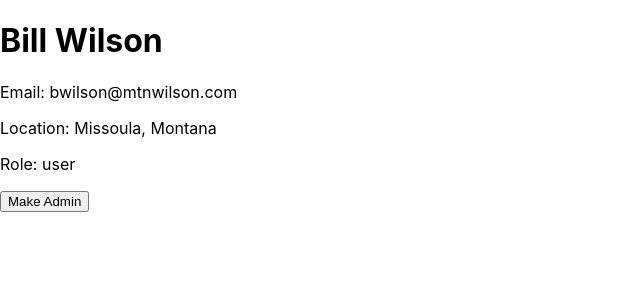
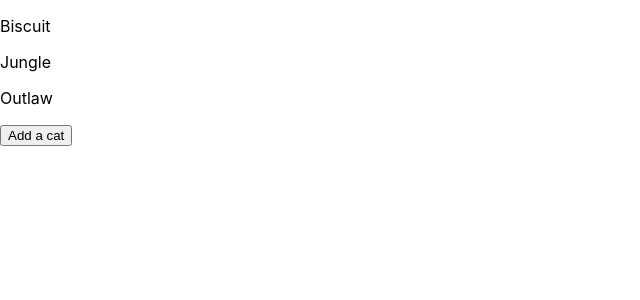
Before and after one commit to fpigeonjr/learning-react, a React (Create React App) app in the folder ch07/: page / in a window 1280 px wide. Shown: the top 300 px of the page, without its empty margins (0-640 px from the left). Built offline with nearby package versions, Linux system fonts and the light colour scheme.

Commit message:
memo examples

```diff
--- a/ch07/src/App.js
+++ b/ch07/src/App.js
@@ -91,8 +91,39 @@ function User() {
   )
 }
 
+const Cat = ({ name, meow = (f) => f }) => {
+  console.log(`rendering ${name}`)
+  return <p onClick={() => meow(name)}>{name}</p>
+}
+
+const RenderCatOnce = React.memo(Cat, () => true)
+const AlwaysRenderCat = React.memo(Cat, () => false)
+
+const PureCat = React.memo(
+  Cat,
+  (prevProps, nextProps) => prevProps.name === nextProps.name
+)
+
 function App() {
-  return <User />
+  const [cats, setCats] = React.useState(['Biscuit', 'Jungle', 'Outlaw'])
+  return (
+    <>
+      {cats.map((name, i) => (
+        <PureCat
+          key={i}
+          name={name}
+          meow={(name) => console.log(`${name} has meowed`)}
+        />
+      ))}
+      <button
+        onClick={() => {
+          setCats([...cats, prompt('Name a cat')])
+        }}
+      >
+        Add a cat
+      </button>
+    </>
+  )
 }
 
 export default App
```
